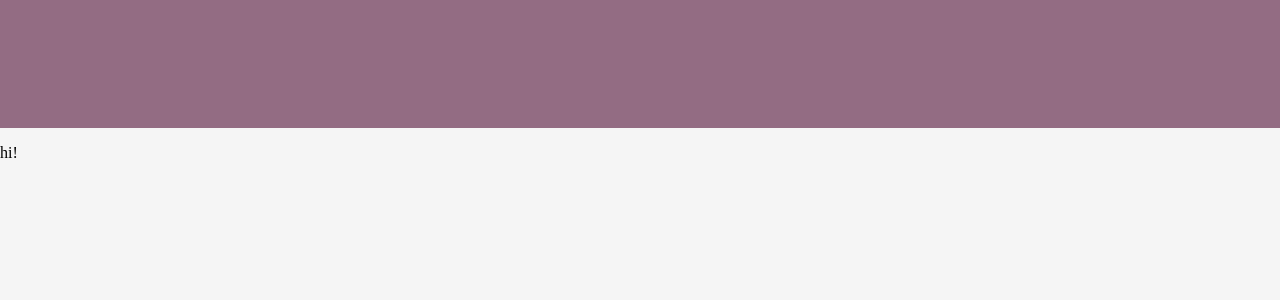
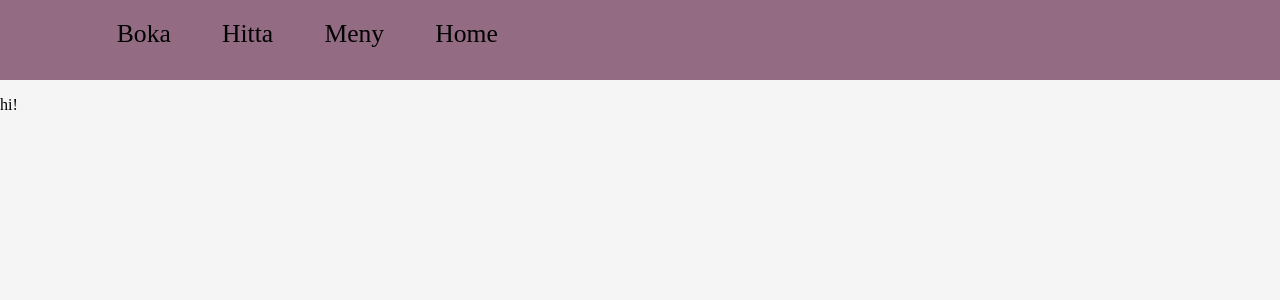
Before and after one commit to itgsod-julia-waldhagen/Restaurang, a Flask app: page / in a window 1280 px wide. Shown: the top 300 px of the page. Run offline with Flask 2, Linux system fonts and the light colour scheme.

Commit message:
fixed nav bar

```diff
--- a/static/css/style.css
+++ b/static/css/style.css
@@ -3,8 +3,24 @@ body {
     background-color: #f5f5f5;
 }
 
-#nav-bar {
+#nav-bar{
     width: 100%;
-    height: 10vw;
+    height: 10vh;
     background-color: #936c83;
+
 }
+#nav-bar ul {
+    list-style: none;
+    display: inline-block;
+}
+#nav-bar ul li {
+    padding-left: 2vw;
+    padding-right: 2vw;
+    padding-top: 0.2vw;
+    float:left;
+}
+
+#nav-bar ul li a {
+
+    font-size: 2vw;
+}
--- a/templates/base.html
+++ b/templates/base.html
@@ -12,8 +12,17 @@
 
 
     <div id="container">
-    <div id="nav-bar"></div>
+        <div id="nav-bar">
+            <ul>
+                <li><a id="logo"></a></li>
+                <li><a>Boka</a></li>
+                <li><a>Hitta</a></li>
+                <li><a>Meny</a></li>
+                <li><a>Home</a></li>
+            </ul>
+        </div>
     {% block body %}{% endblock %}
     </div>
+
 </body>
 </html>
```
